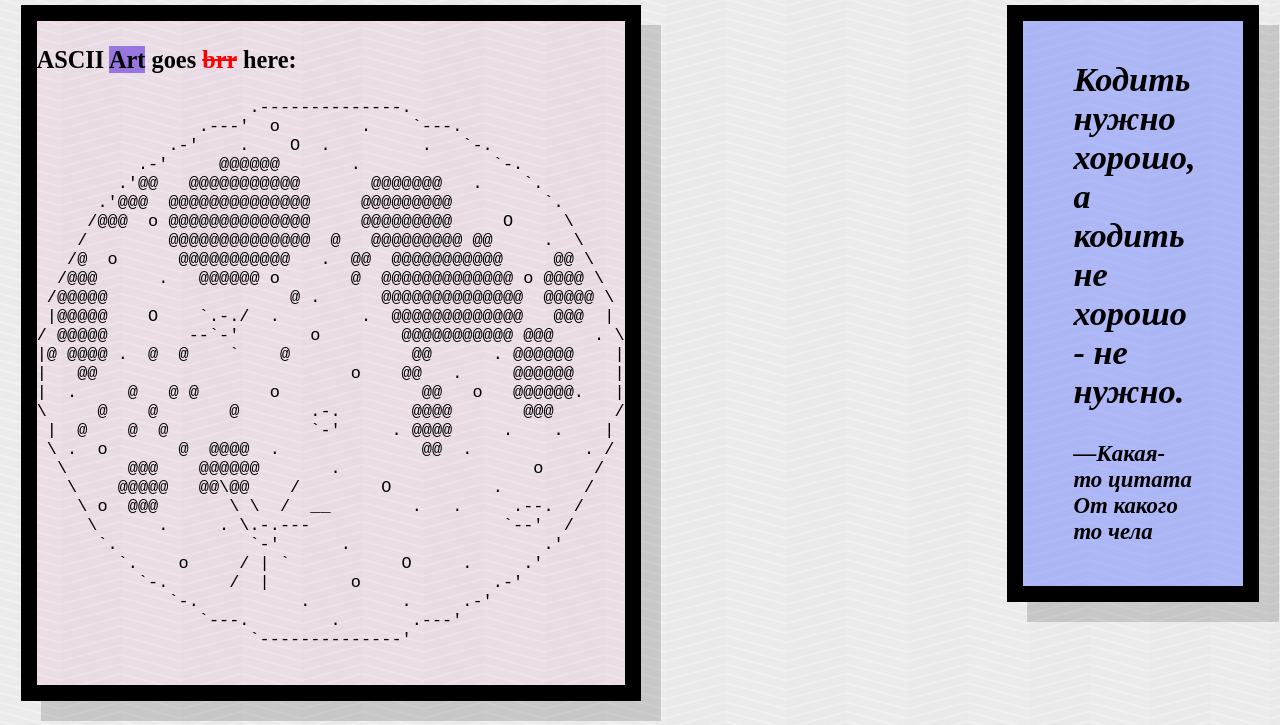
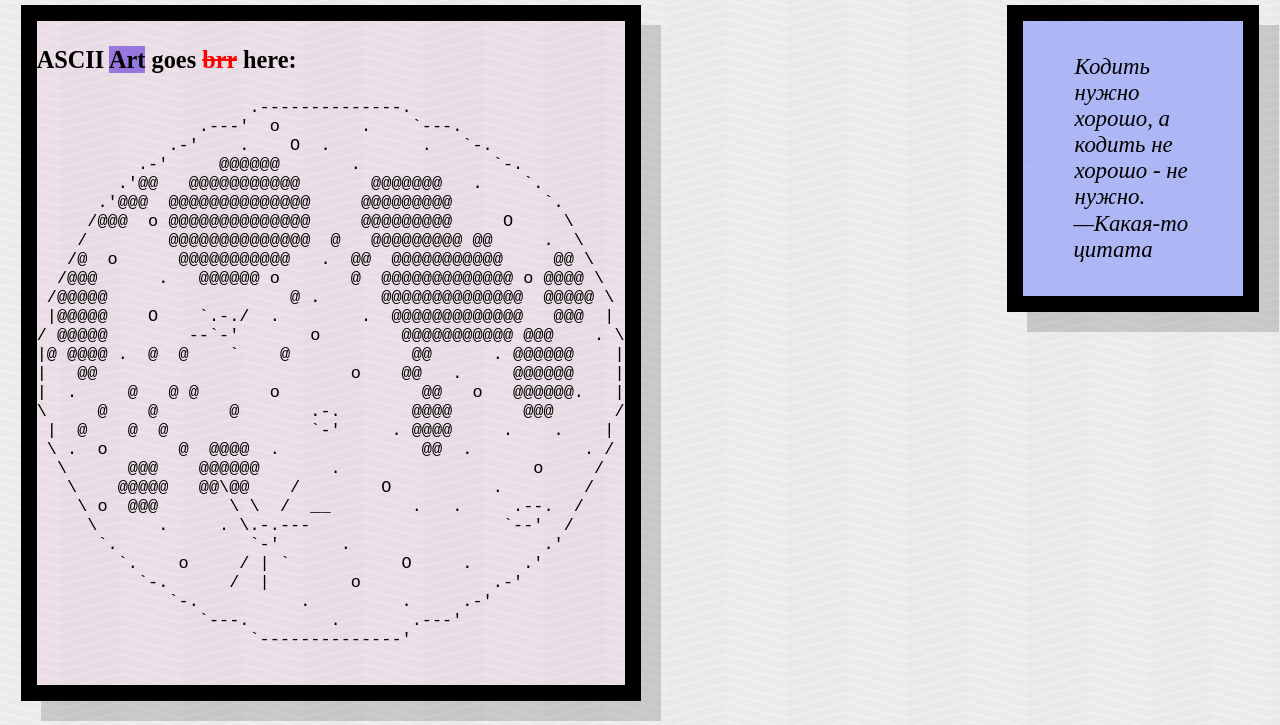
Before and after one commit to fedos3d/itmo_web, a plain HTML site: page index.html in a window 1280 px wide. Shown: the part 979-1704 px from the top of the page. Drawn offline with Linux system fonts and the light colour scheme; a web font is replaced by a local one.

Commit message:
fixed blockquote, second try

```diff
--- a/index.html
+++ b/index.html
@@ -47,10 +47,10 @@
     <div class="thatrow">
     <aside>
         <blockquote>
-                <h1>
+                <p>
                     Кодить нужно хорошо, а кодить не хорошо - не нужно.
-                </h1>
-                <h4>&mdash;Какая-то цитата<br><em>От какого то чела</em></h4>
+                </p>
+                <cite>&mdash;Какая-то цитата</cite>
         </blockquote>
     </aside>
 
```
